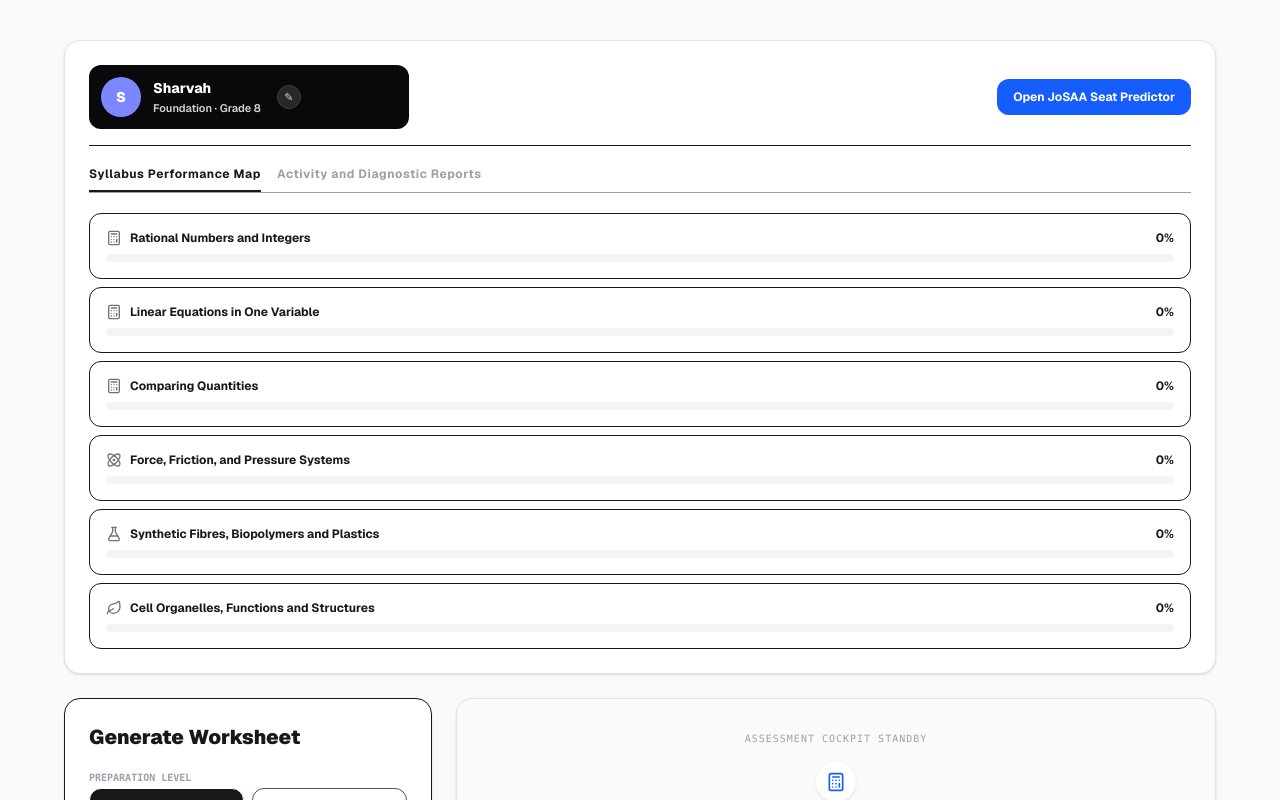
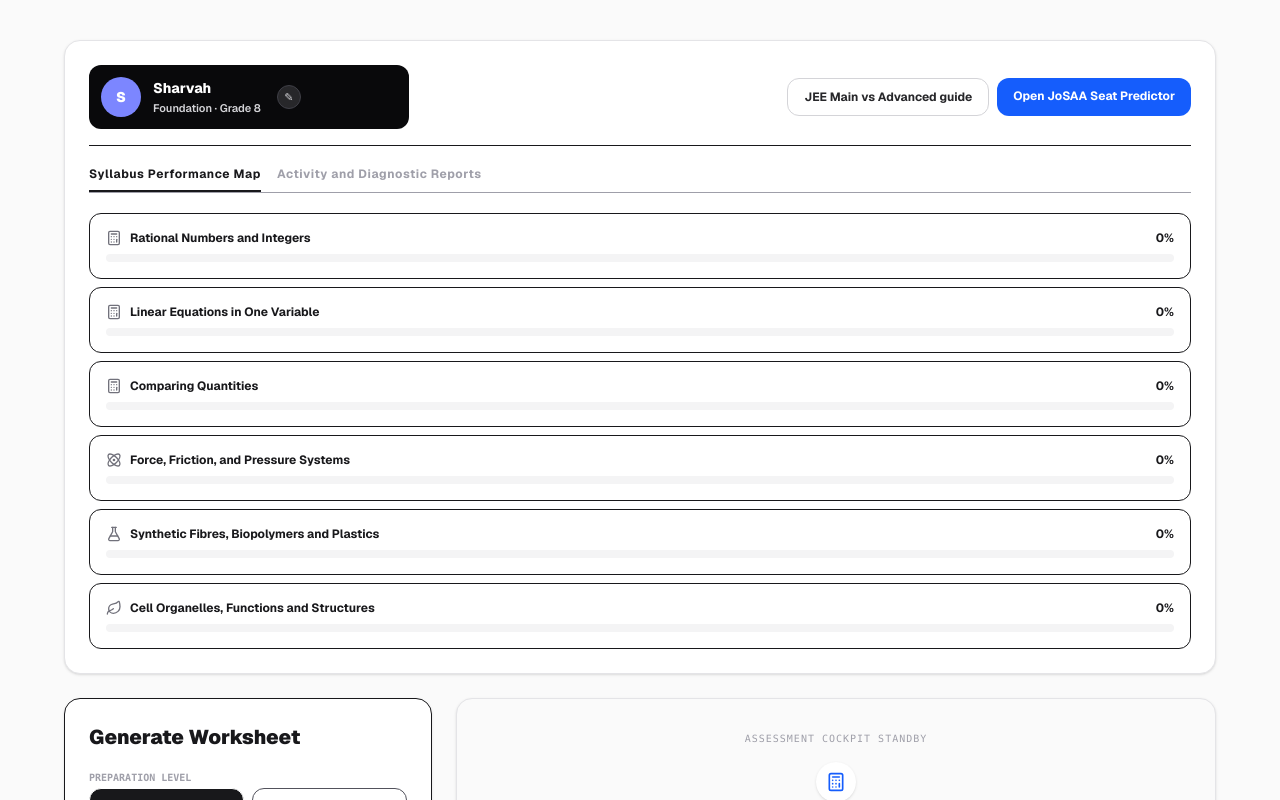
Before and after one commit to ashome16/jee-ncert-worksheet, a Next.js app: page / in a window 1280 px wide. Shown: the top 800 px of the page. Built offline with nearby package versions, Linux system fonts and the light colour scheme.

Commit message:
Add JEE guide link next to JoSAA button

```diff
--- a/src/app/page.tsx
+++ b/src/app/page.tsx
@@ -389,7 +389,14 @@ export default function Home() {
                 ✎
               </button>
             </div>
-            <Link href="/predictor" className="rounded-xl bg-blue-600 px-4 py-2.5 text-xs font-bold text-white hover:bg-blue-700">Open JoSAA Seat Predictor</Link>
+           <div className="flex flex-wrap gap-2">
+  <Link href="/crucible" className="rounded-xl border border-zinc-300 bg-white px-4 py-2.5 text-xs font-bold text-zinc-800 hover:bg-zinc-50">
+    JEE Main vs Advanced guide
+  </Link>
+  <Link href="/predictor" className="rounded-xl bg-blue-600 px-4 py-2.5 text-xs font-bold text-white hover:bg-blue-700">
+    Open JoSAA Seat Predictor
+  </Link>
+</div>
           </div>
           {profileEditorOpen && (
             <div className="space-y-3 rounded-xl border bg-zinc-50 p-4 text-xs">
```
